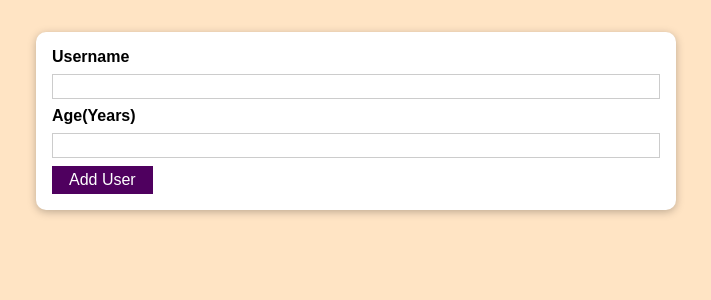
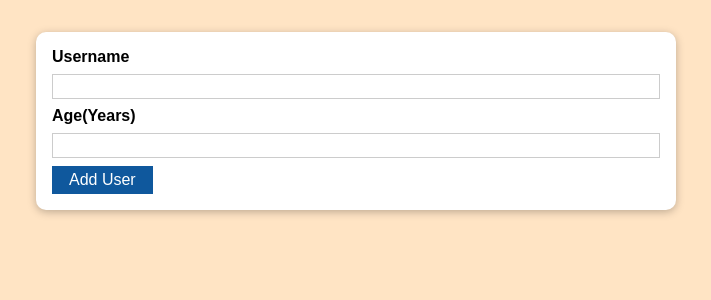
Before and after one commit to KyEBell/UserEntryProj, a React (Create React App) app: page / in a window 1280 px wide. Shown: the top 300 px of the page, without its empty margins (284-995 px from the left). Built offline with nearby package versions, Linux system fonts and the light colour scheme.

Commit message:
updated colors and cleaned up logs ready to pull

```diff
--- a/src/UI/Button.module.css
+++ b/src/UI/Button.module.css
@@ -1,7 +1,7 @@
 .button {
   font: inherit;
-  border: 1px solid #4f005f;
-  background: #4f005f;
+  border: 1px solid rgb(15, 88, 157);
+  background: rgb(15, 88, 157);
   color: white;
   padding: 0.25rem 1rem;
   cursor: pointer;
@@ -9,7 +9,7 @@
 
 .button:hover,
 .button:active {
-  background: #741188;
+  background: rgb(2, 13, 91);
   border-color: #741188;
 }
 
--- a/src/components/ErrorModal.module.css
+++ b/src/components/ErrorModal.module.css
@@ -18,7 +18,7 @@
 }
 
 .header {
-  background: #4f005f;
+  background: rgb(15, 88, 157);
   padding: 1rem;
 }
 
--- a/src/components/UsersList.js
+++ b/src/components/UsersList.js
@@ -3,9 +3,9 @@ import Card from '../UI/Card';
 const UsersList = (props) => {
   const listItem = props.users.map((element) => {
     return (
-      <li key={element.id} className={classes.users}>
-        {element.name} ({element.age} years old)
-      </li>
+        <li key={element.id} className={classes.users}>
+          {element.name} ({element.age} years old)
+        </li>
     );
   });
   return (
```
